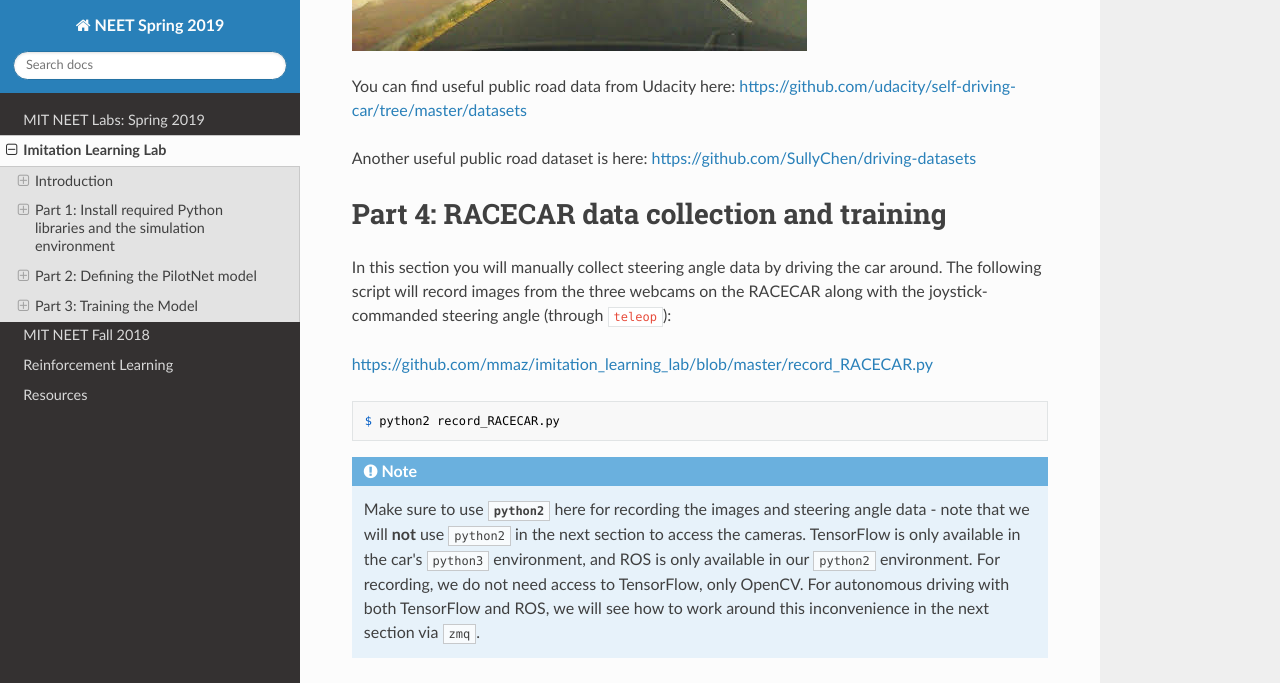
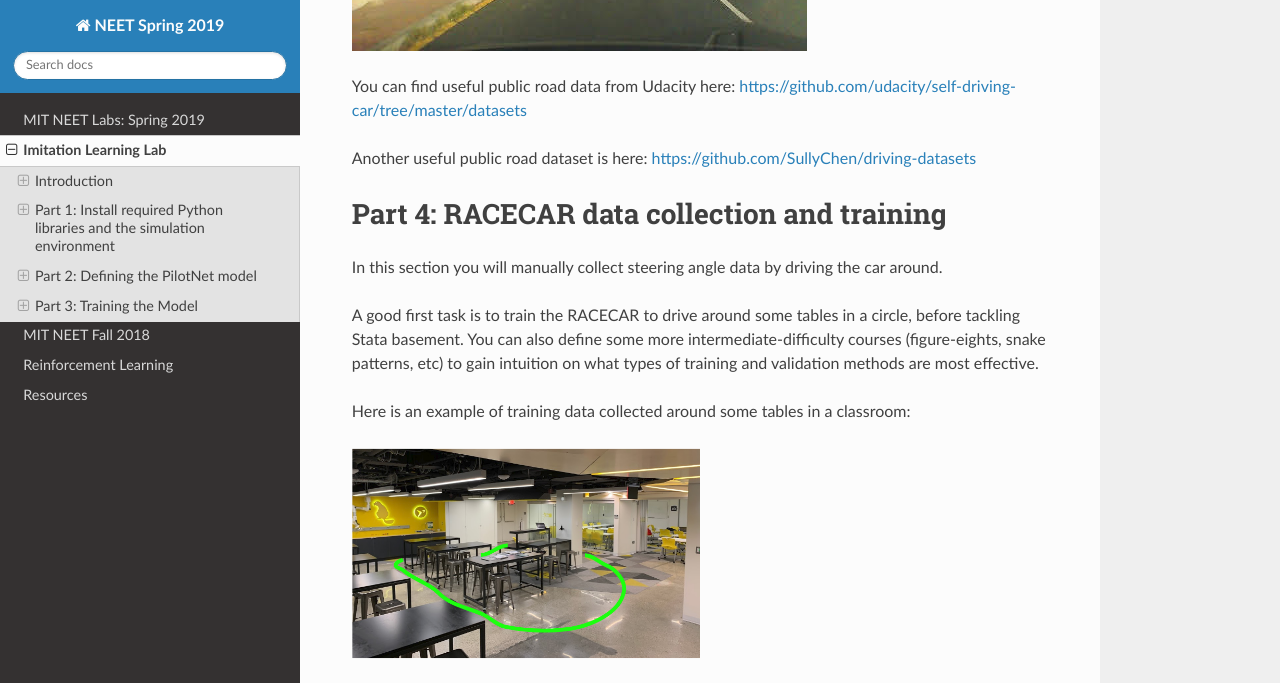
Before and after one commit to mmaz/neet, an MkDocs documentation site: the page built from docs/imitation_learning.md, in a window 1280 px wide and 1400 px high, scrolled down 13546 px. Shown: the top 683 px of the window. Built offline with MkDocs 1.6.1, drawn with Linux system fonts in a browser that asks for light colours; nearby versions of some CDN libraries; some of the changed text lies outside the part shown; grey boxes are pictures that could not be loaded.

Commit message:
training on tables

````diff
--- a/docs/imitation_learning.md
+++ b/docs/imitation_learning.md
@@ -404,7 +404,21 @@ Another useful public road dataset is here: <https://github.com/SullyChen/drivin
 
 # Part 4: RACECAR data collection and training
 
-In this section you will manually collect steering angle data by driving the car around. The following script will record images from the three webcams on the RACECAR along with the joystick-commanded steering angle (through `teleop`):
+In this section you will manually collect steering angle data by driving the car around.
+
+A good first task is to train the RACECAR to drive around some tables in a circle, before tackling Stata basement. You can also define some more intermediate-difficulty courses (figure-eights, snake patterns, etc) to gain intuition on what types of training and validation methods are most effective.
+
+Here is an example of training data collected around some tables in a classroom:
+
+![](img/carpath.png){: style="width:50%;" }
+
+<iframe width="560" height="315" src="https://www.youtube.com/embed/dvyEbNUAKSE" frameborder="0" allow="accelerometer; autoplay; encrypted-media; gyroscope; picture-in-picture" allowfullscreen></iframe>
+
+And here is a third-person view of a car autonomously driving around the same path using PilotNet:
+
+<iframe width="560" height="315" src="https://www.youtube.com/embed/BnLihmE9o0k" frameborder="0" allow="accelerometer; autoplay; encrypted-media; gyroscope; picture-in-picture" allowfullscreen></iframe>
+
+The following script will record images from the three webcams on the RACECAR along with the joystick-commanded steering angle (through `teleop`):
 
 <https://github.com/mmaz/imitation_learning_lab/blob/master/record_RACECAR.py>
 
@@ -415,13 +429,16 @@ $ python2 record_RACECAR.py
 !!! note
     Make sure to use **`python2`** here for recording the images and steering angle data - note that we will **not** use `python2` in the next section to access the cameras. TensorFlow is only available in the car's `python3` environment, and ROS is only available in our `python2` environment. For recording, we do not need access to TensorFlow, only OpenCV. For autonomous driving with both TensorFlow and ROS, we will see how to work around this inconvenience in the next section via `zmq`.
 
-Note that you will need to change the **Video Device IDs** to the appropriate values, depending on which order the webcams were plugged in and registered by Linux:
+Note that you will need to change the **Video Device IDs** to the appropriate values, depending on which order the webcams were plugged in and registered by Linux.
+
+Set the appropriate values for your car in [`camera_RACECAR.py`](https://github.com/mmaz/imitation_learning_lab/blob/6dd9a61f2c687888de80afe94c2df139490828cd/cameras_RACECAR.py#L3-L5)
 
 ```python
-# dev/video*
-LEFT   = 2
-CENTER = 1
-RIGHT  = 0
+class Video:
+    # dev/video*
+    LEFT = 1
+    CENTER = 2
+    RIGHT = 0
 ```
 
 [The following script](https://github.com/mmaz/imitation_learning_lab/blob/master/video_id_RACECAR.py) will display the currently assigned video device IDs on top of the camera feeds, to help verify the IDs are in the correct order:
@@ -481,3 +498,8 @@ $ python2 drive_RACECAR.py
 
 !!! note "Optional exercise"
     This script also includes a mean filter. You can remove this, extend or shorten the length of the mean filter, change it to a median filter, etc, to experiment with inference behavior while driving.
+
+
+[visualize_drive.ipynb](https://github.com/mmaz/imitation_learning_lab/blob/master/visualize_drive.ipynb) can be used to overlay steering angle predictions on top of saved runs (see `infer_RACECAR.py` for a flag that saves images during inference):
+
+<iframe width="560" height="315" src="https://www.youtube.com/embed/o0I6_YiL0X4" frameborder="0" allow="accelerometer; autoplay; encrypted-media; gyroscope; picture-in-picture" allowfullscreen></iframe>
````
Also changed, not shown: other parts of docs/imitation_learning.md (+2 -2 lines), docs/img/carpath.png (added).
